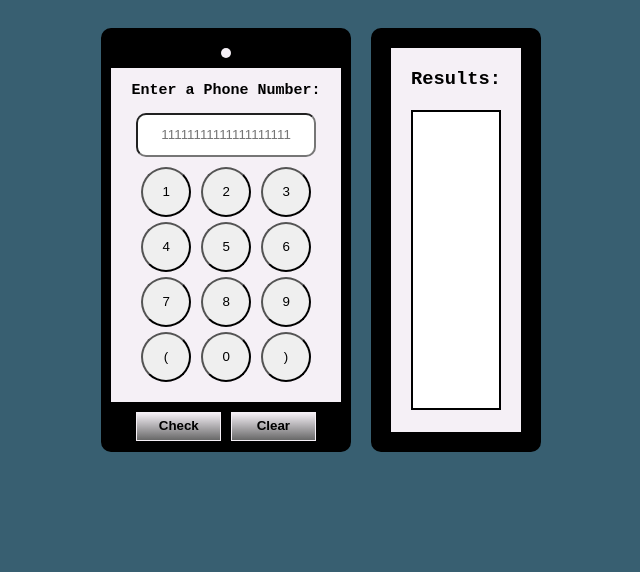
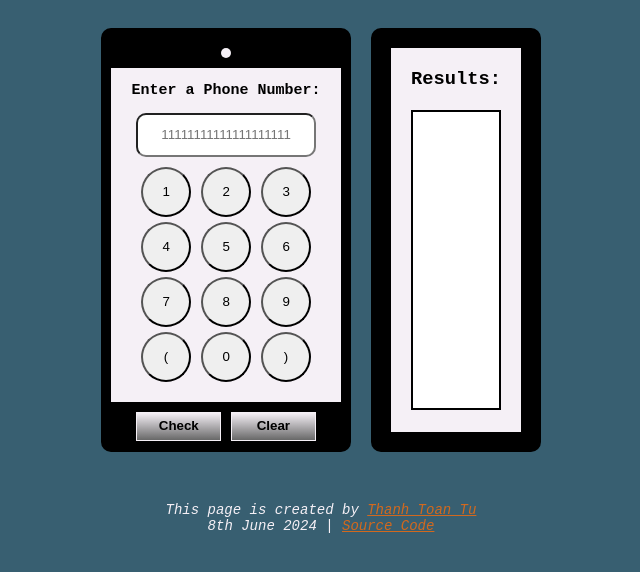
Before and after one commit to ToanThanhTu/telephone-number-validator, a plain HTML site: page index.html in a window 1280 px wide. Shown: the part 156-728 px from the top of the page, without its empty margins (319-959 px from the left). Drawn offline with Linux system fonts and the light colour scheme.

Commit message:
Added footer

```diff
--- a/index.html
+++ b/index.html
@@ -62,6 +62,12 @@
             </div>
         </div>
     </main>
+
+    <footer>
+        <p>This page is created by <a href="https://github.com/ToanThanhTu" target="_blank">Thanh Toan Tu</a></p>
+        <p>8th June 2024 | <a href="https://github.com/ToanThanhTu/telephone-number-validator" target="_blank">Source Code</a></p>
+    </footer>
+
     <script src="./script.js"></script>
 </body>
 
--- a/styles.css
+++ b/styles.css
@@ -173,6 +173,18 @@ button:hover {
     font-weight: 600;
 }
 
+footer {
+    margin-top: 50px;
+    color: var(--magnolia);
+    text-align: center;
+    font-style: italic;
+    font-size: 1.4rem;
+}
+
+footer a {
+    color: chocolate;
+}
+
 /* Responsive web design styling */
 @media (max-width: 550px) {
     .validator-container {
```
